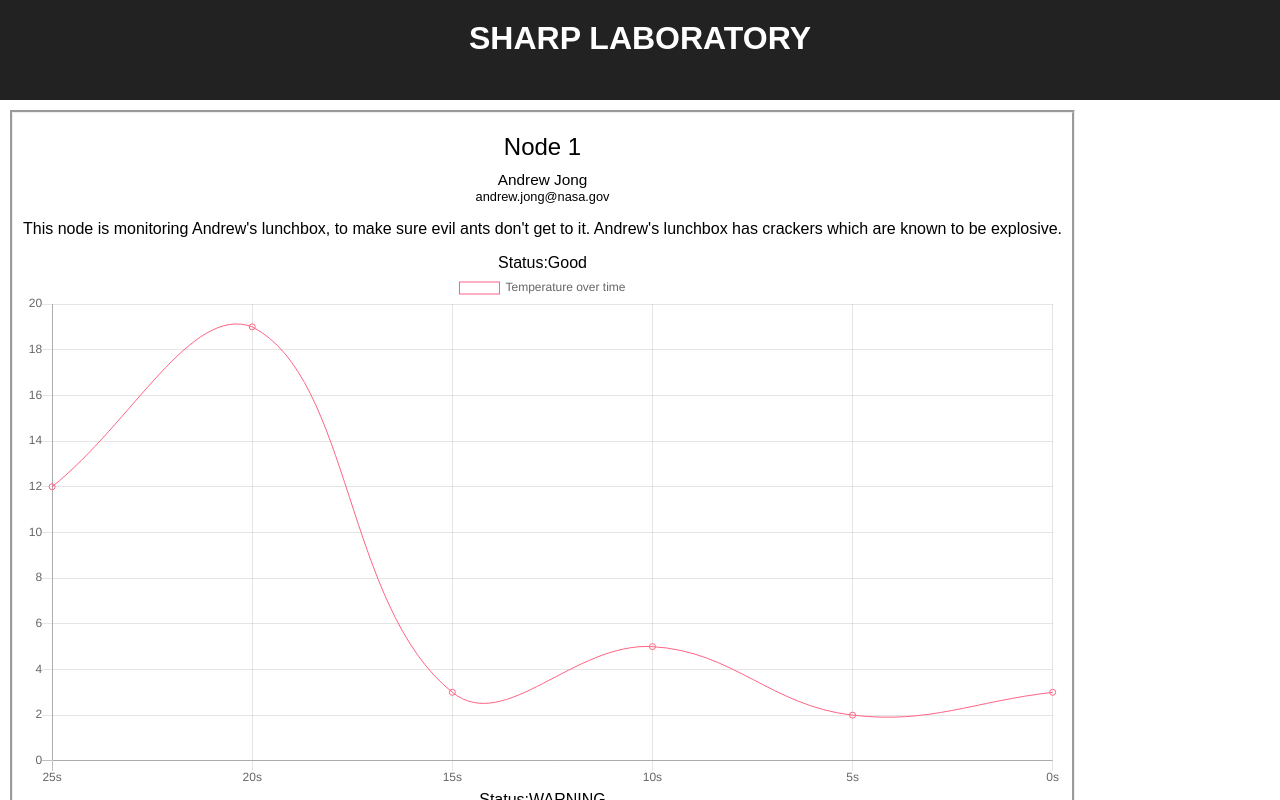
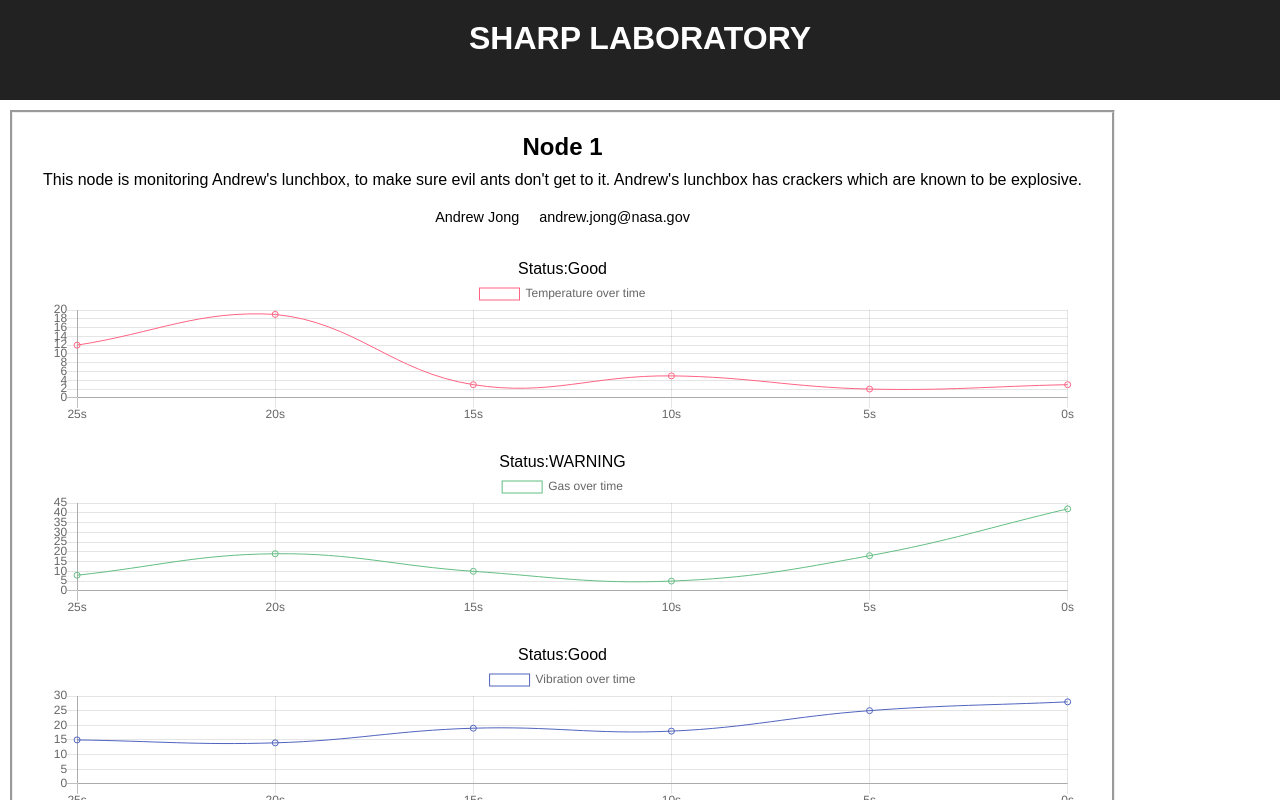
Before and after one commit to andrewjong/LabMonitor, a React (Create React App) app: page / in a window 1280 px wide. Shown: the top 800 px of the page. Built offline with nearby package versions, Linux system fonts and the light colour scheme.

Commit message:
Improve formatting overall with css styling

```diff
--- a/src/components/NodeCard.css
+++ b/src/components/NodeCard.css
@@ -1,13 +1,19 @@
-.Sensor-card {
+.Node-card {
     border-style: groove;
     float: left;
     margin: 10px;
     padding: 10px;
     /* overflow: hidden; */
 }
+.Header {
+    /* outline: 1px solid black; */
+    margin: 10px;
+    margin-bottom: 20px;
+}
 
 .Title {
     font-size: 1.5em;
+    font-weight: bold;
     /* float: left; */
     margin: 10px;
     /* outline: 1px solid black; */
@@ -20,12 +26,5 @@
 }
 #description {
     text-align: left;
+    margin: 10px;
 }
-
-.Owner-name {
-    font-size: 1.2em;
-}
-
-.Owner-email {
-
-}
--- a/src/components/NodeCard.js
+++ b/src/components/NodeCard.js
@@ -10,13 +10,15 @@ class NodeCard extends Component {
     }
     render() {
         return (
-            <div className="Sensor-card">
-                <Title title={this.props.title}/>
-                <Owner ownerInfo={this.props.ownerInfo}/>
-                <p id="description">
-                    {this.props.description}
-                </p>
-                <div>
+            <div className="Node-card">
+                <div className="Header">
+                    <Title title={this.props.title} />
+                    <p id="description">
+                        {this.props.description}
+                    </p>
+                    <Owner ownerInfo={this.props.ownerInfo} />
+                </div>
+                <div className="Charts">
                     {/* These will have to scale */}
                     <SensorCard sensorData={this.props.sensorData[0]} />
                     <SensorCard sensorData={this.props.sensorData[1]} />
--- /dev/null
+++ b/src/components/Owner.css
@@ -0,0 +1,14 @@
+.Owner {
+    width: 70%;
+    margin: 0 auto;
+    font-size: .9em;
+}
+.Owner-name {
+    display: inline-block;
+    margin: 10px;
+}
+
+.Owner-email {
+    display: inline-block;
+    margin: 10px;
+}
--- a/src/components/Owner.js
+++ b/src/components/Owner.js
@@ -1,4 +1,5 @@
 import React from 'react';
+import './Owner.css'
 
 function Owner(props) {
     return (
--- a/src/components/SensorCard.js
+++ b/src/components/SensorCard.js
@@ -2,13 +2,13 @@ import React, { Component } from 'react';
 import Chart from './Chart';
 
 class SensorCard extends Component {
-    constructor(props){
+    constructor(props) {
         super(props)
         // this.state.chartData =  props.sensorData.chartData
     }
     render() {
         return (
-            <div>
+            <div style={{ margin: 25 + "px" }}>
                 <div>
                     {/* Chart Settings button */}
                 </div>
@@ -24,7 +24,12 @@ class SensorCard extends Component {
                     {/* {this.props.title} */}
                     {/* CHART TITLE GOES HERE. OR DOES IT? */}
                 </div>
-                <Chart data={this.props.sensorData.chartData} options={this.props.sensorData.chartOptions} />
+                <Chart data={this.props.sensorData.chartData}
+                    options={
+                        Object.assign(this.props.sensorData.chartOptions,
+                            {responsive: true,
+                            maintainAspectRatio: false})
+                    } />
             </div>
         );
     }
```
